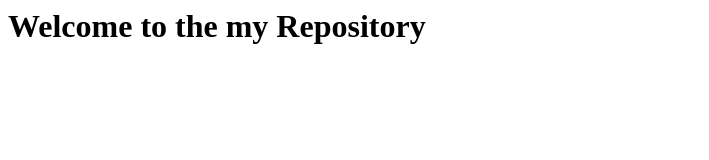
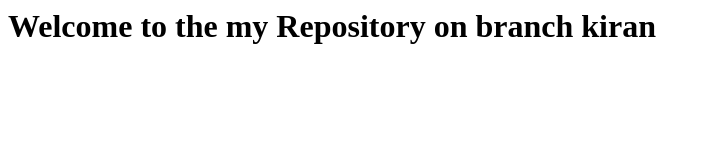
Before and after one commit to Akiran1999/terraform, a plain HTML site: page index.html in a window 1280 px wide. Shown: the whole page, without its empty margins (0-709 px from the left). Drawn offline with Linux system fonts and the light colour scheme.

Commit message:
Created kiran branch
created kiran branch and update some index page

```diff
--- a/index.html
+++ b/index.html
@@ -1 +1 @@
-<h1> Welcome to the my Repository </h1>
+<h1> Welcome to the my Repository on branch kiran </h1>
```
